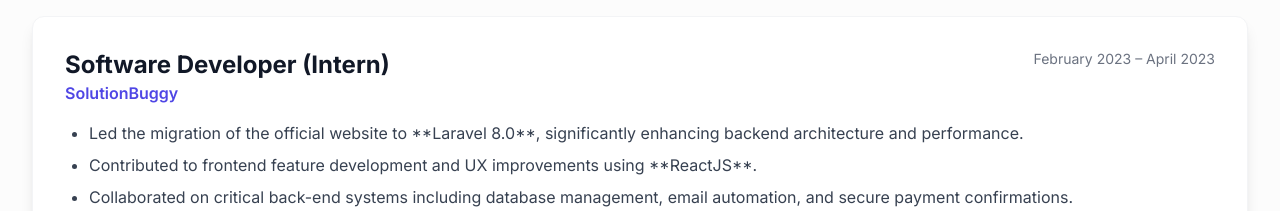
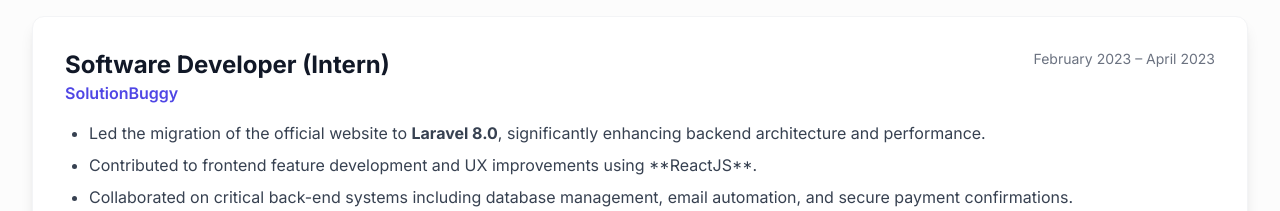
Before and after one commit to ShwetaDcode/Shweta, a plain HTML site: page index.html in a window 1280 px wide. Shown: the part 2040-2251 px from the top of the page. Drawn offline with nearby package versions, Linux system fonts and the light colour scheme.

Commit message:
Update index.html

```diff
--- a/index.html
+++ b/index.html
@@ -218,7 +218,7 @@
                             <p class="text-sm text-gray-500 md:text-right mt-2 md:mt-0">February 2023 – April 2023</p>
                         </div>
                         <ul class="list-disc ml-6 space-y-2 text-gray-700">
-                            <li>Led the migration of the official website to **Laravel 8.0**, significantly enhancing backend architecture and performance.</li>
+                            <li>Led the migration of the official website to <b>Laravel 8.0</b>, significantly enhancing backend architecture and performance.</li>
                             <li>Contributed to frontend feature development and UX improvements using **ReactJS**.</li>
                             <li>Collaborated on critical back-end systems including database management, email automation, and secure payment confirmations.</li>
                         </ul>
```
